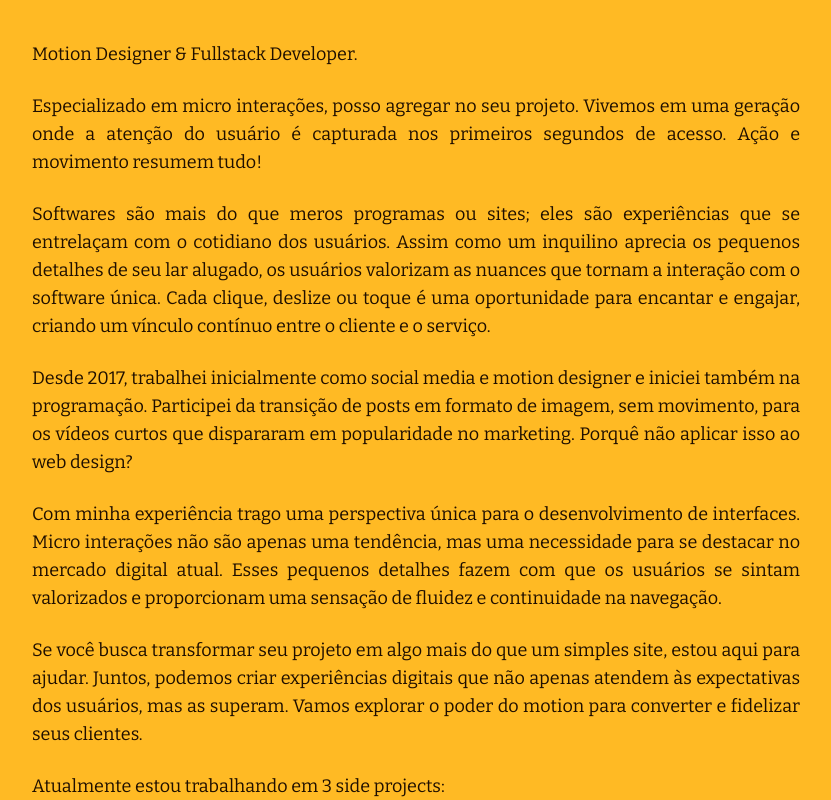
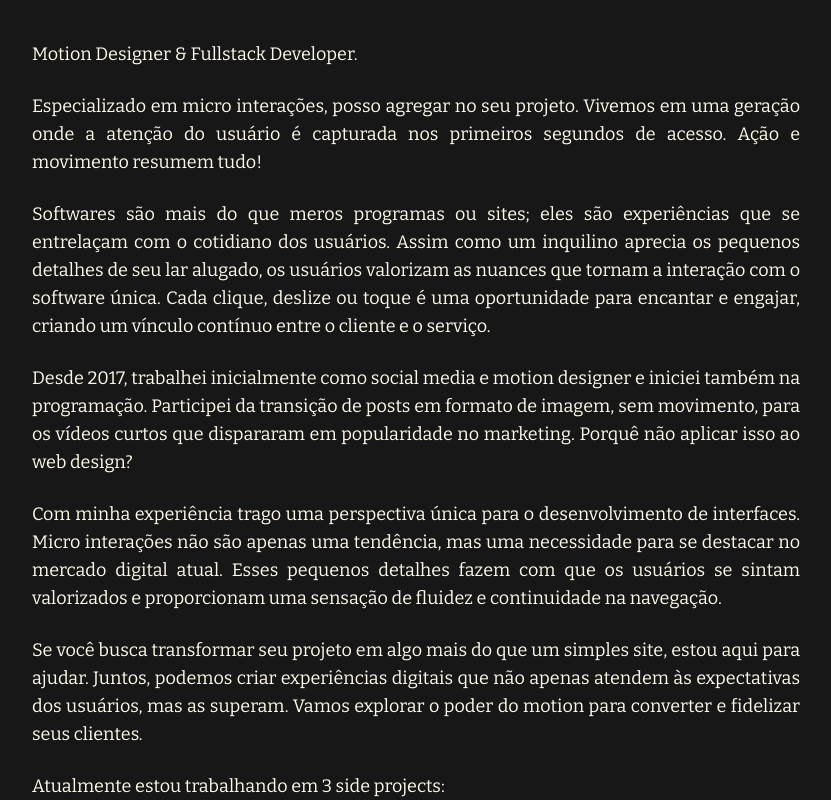
Before and after one commit to gildemardev/gildemar.dev, a Next.js app: page / in a window 1280 px wide. Shown: the top 800 px of the page, without its empty margins (224-1055 px from the left). Built offline with nearby package versions, Linux system fonts and the light colour scheme.

Commit message:
:bug: changed homepage colors

```diff
--- a/src/app/page.tsx
+++ b/src/app/page.tsx
@@ -13,7 +13,7 @@ export default function Home() {
 		<main
 			className='flex min-h-screen flex-col items-center
 			px-5 sm:px-12 md:px-24 py-10
-			bg-alert text-alert-foreground'>
+			bg-background text-foreground'>
 			<section className='max-w-3xl pb-10'>
 				{/* TODO: Enfatizar algumas frases com a tag strong */}
 				<Paragraph>Motion Designer & Fullstack Developer.</Paragraph>
```
